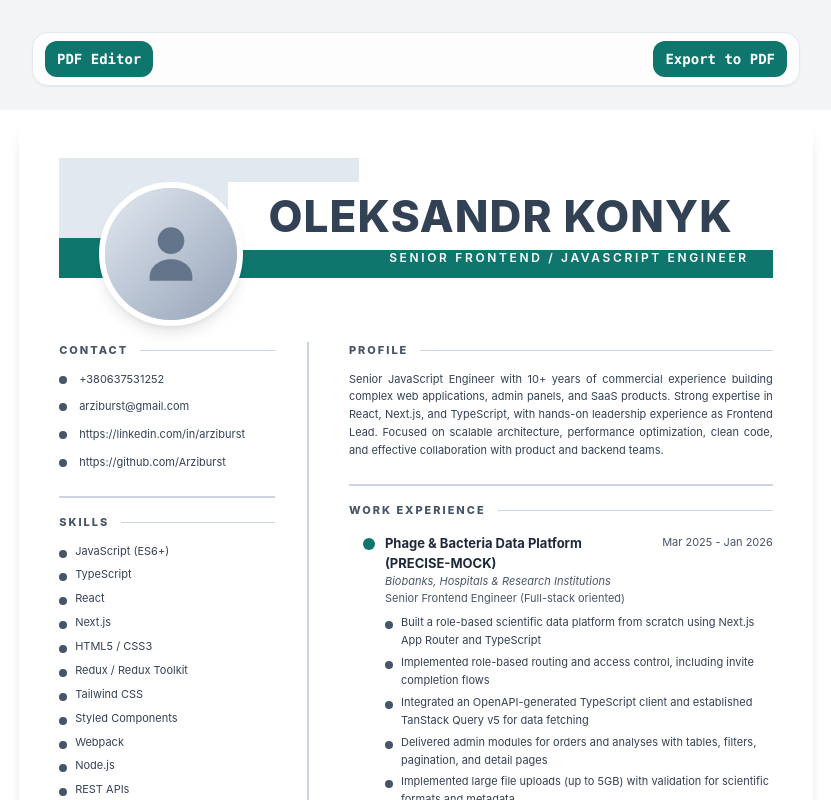
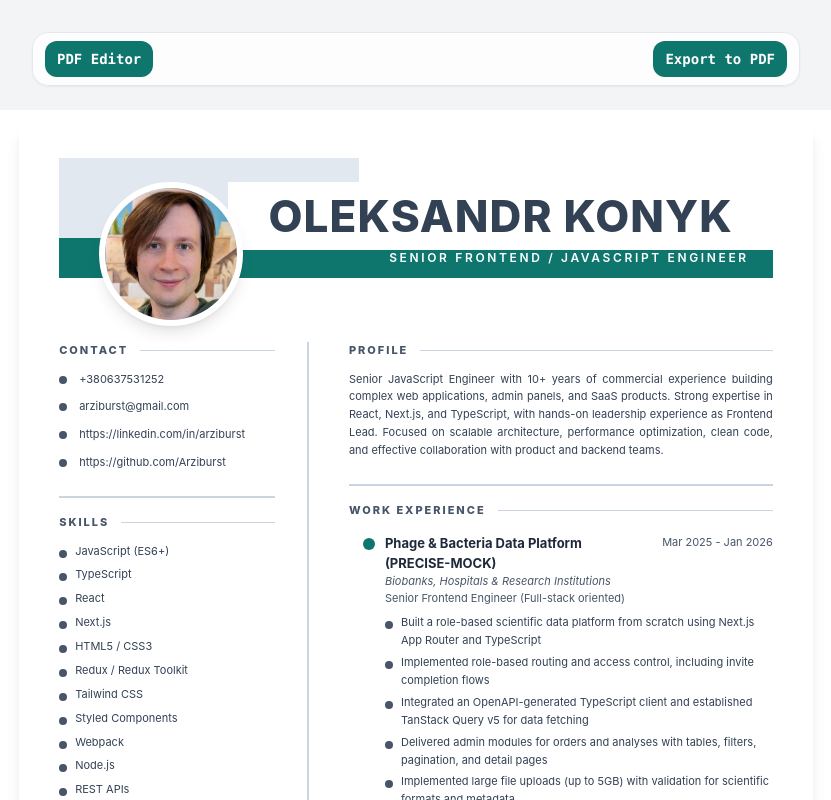
Before and after one commit to Arziburst/CV, a Next.js app: page / in a window 1280 px wide. Shown: the top 800 px of the page, without its empty margins (224-1055 px from the left). Built offline with nearby package versions, Linux system fonts and the light colour scheme.

Commit message:
Add default avatar image reference in CV data and update memory-bank documentation to include new photo URL for improved PDF export quality.

```diff
--- a/src/data/cvData.ts
+++ b/src/data/cvData.ts
@@ -3,6 +3,7 @@ import type { CVData } from '@/types/cv'
 export const cvData: CVData = {
   "name": "OLEKSANDR KONYK",
   "title": "Senior Frontend / JavaScript Engineer",
+  "photoUrl": "/photo_2026-01-19_23-27-210.jpg",
   "profile": "Senior JavaScript Engineer with 10+ years of commercial experience building complex web applications, admin panels, and SaaS products. Strong expertise in React, Next.js, and TypeScript, with hands-on leadership experience as Frontend Lead. Focused on scalable architecture, performance optimization, clean code, and effective collaboration with product and backend teams.",
   "contact": {
     "phone": "+380637531252",
```
Also changed, not shown: .cursor/memory-bank.md, public/photo_2026-01-19_23-27-210.jpg (added).
